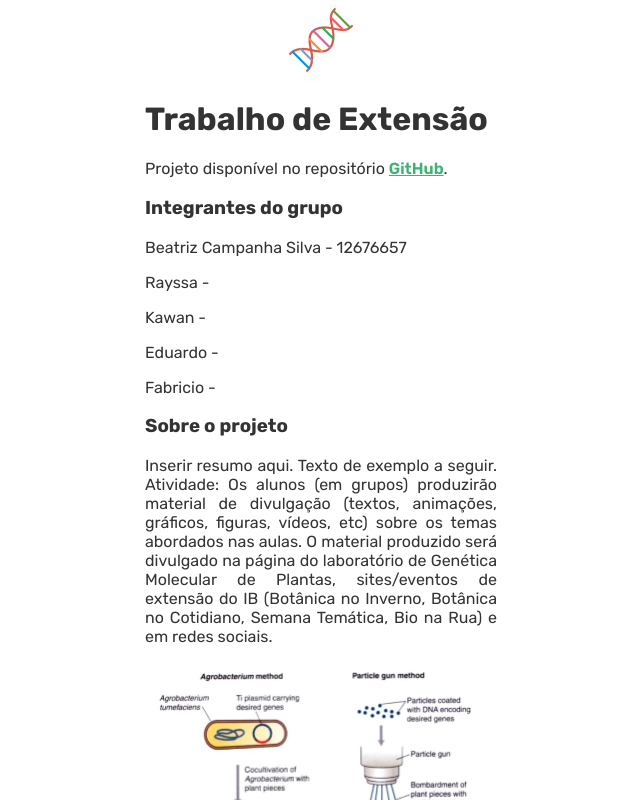
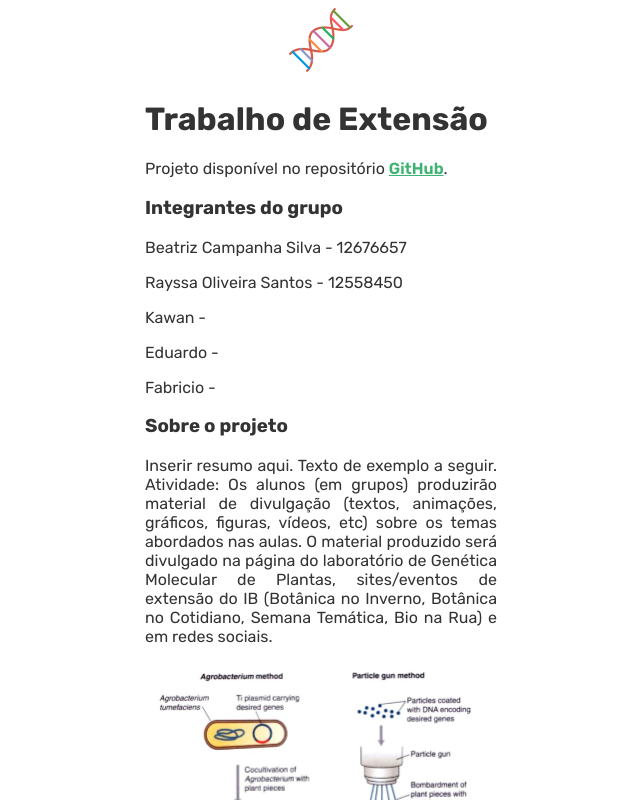
Before and after one commit to BCampanha/extensao-biomol, a Vue app: page / in a window 1280 px wide. Both pictures are taken after a click on the picture 640 px from the left and 40 px from the top of the page. Shown: the top 800 px of the page, without its empty margins (319-959 px from the left). Built offline with nearby package versions, Linux system fonts and the light colour scheme.

Commit message:
Update SobreTrabalho.vue

```diff
--- a/src/views/SobreTrabalho.vue
+++ b/src/views/SobreTrabalho.vue
@@ -33,8 +33,8 @@ export default {
           nusp: 12676657,
         },
         {
-          nome: "Rayssa",
-          nusp: null,
+          nome: "Rayssa Oliveira Santos",
+          nusp: 12558450,
         },
         {
           nome: "Kawan",
```
